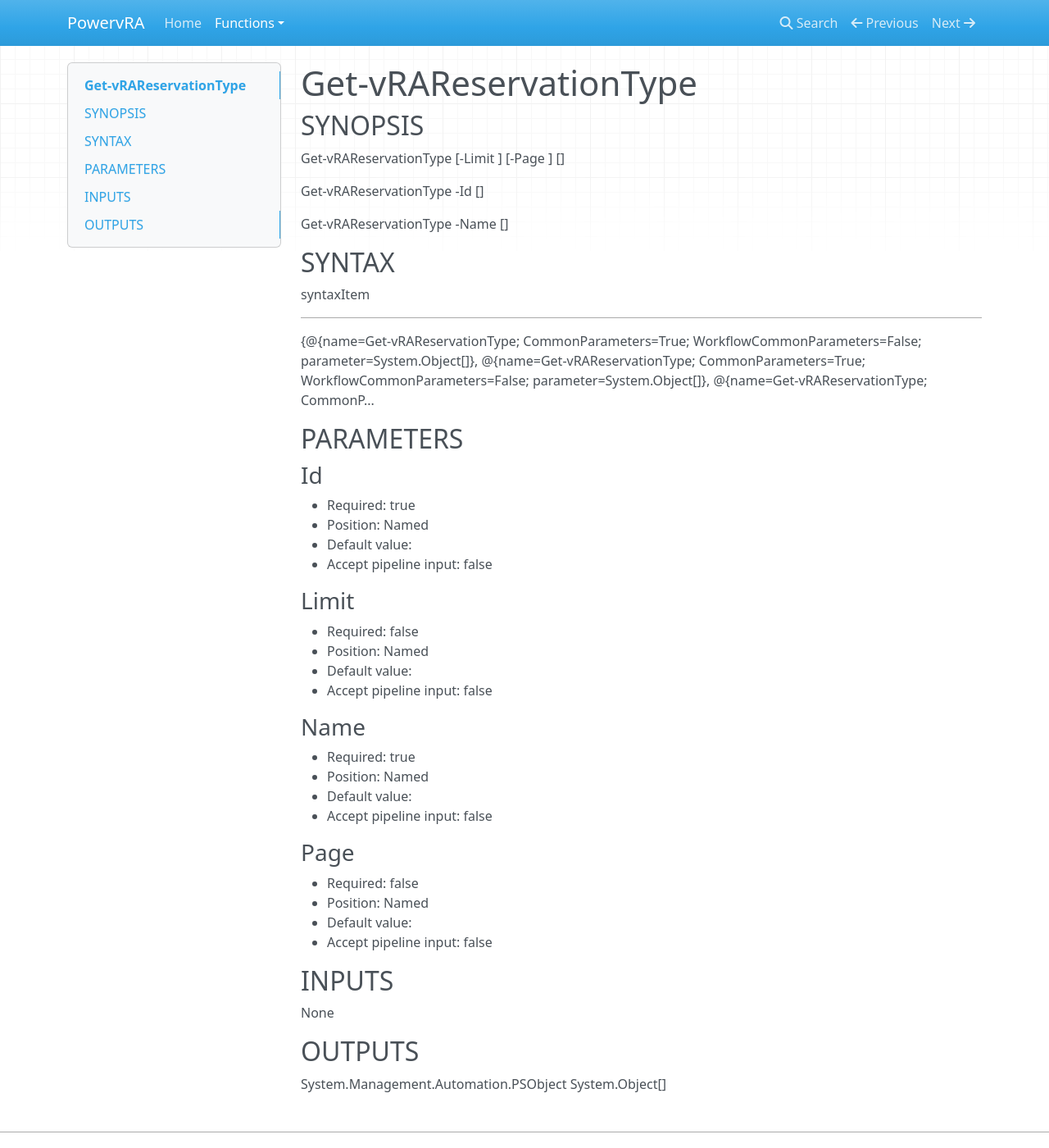
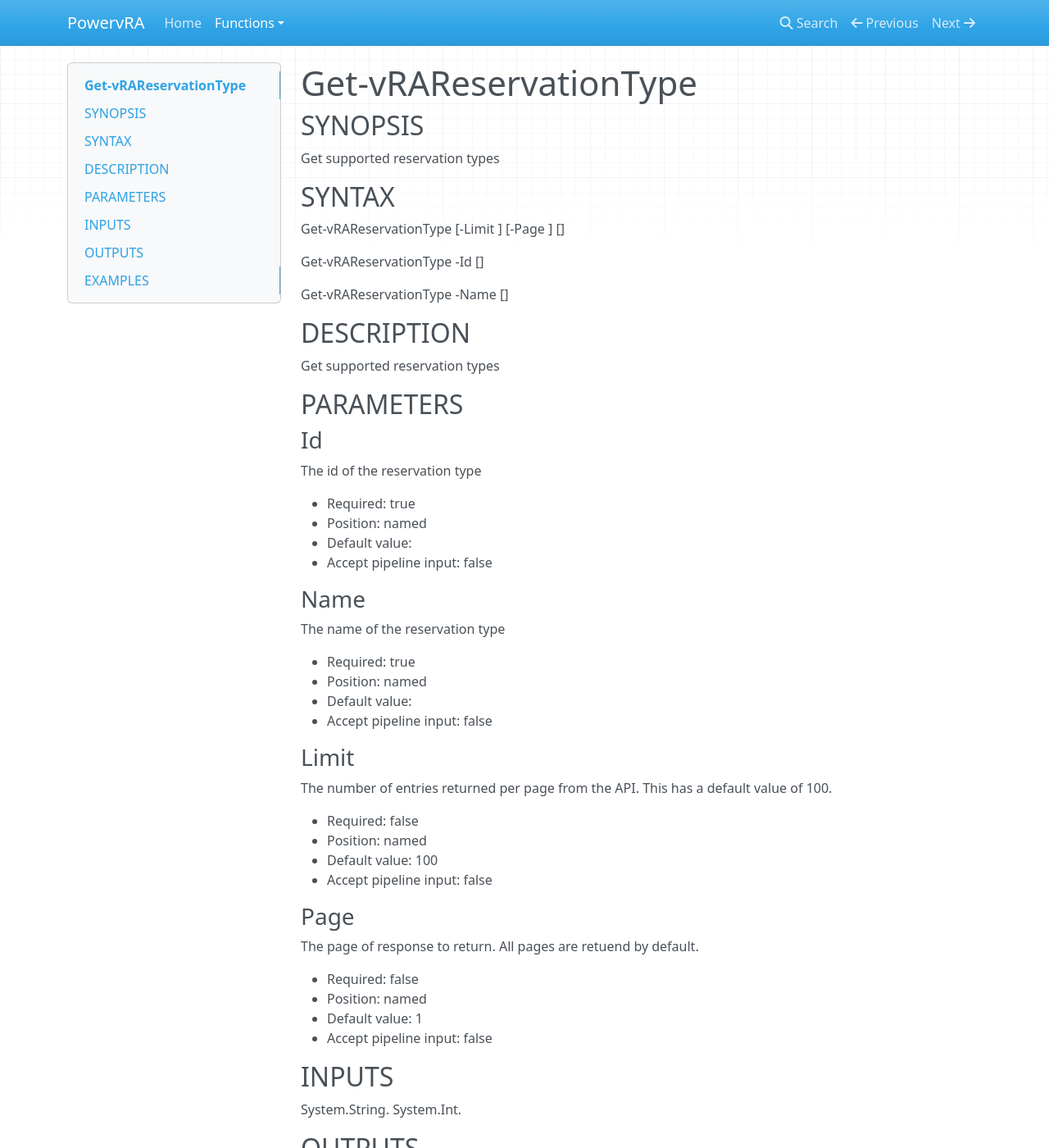
Before and after one commit to jakkulabs/PowervRA, an MkDocs documentation site: the page built from docs/Get-vRAReservationType.md, in a window 1280 px wide and 1400 px high. Shown: the whole window at 82% size. Built offline with MkDocs 1.6.1, drawn with Linux system fonts in a browser that asks for light colours; nearby versions of some CDN libraries; old or Windows-style settings are respelled for this version of MkDocs; some of the changed text lies outside the part shown.

Commit message:
Updated documentation with fix

````diff
--- a/docs/Get-vRAReservationType.md
+++ b/docs/Get-vRAReservationType.md
@@ -2,22 +2,16 @@
 
 ## SYNOPSIS
 
-
-Get-vRAReservationType [-Limit <int>] [-Page <int>] [<CommonParameters>]
-
-Get-vRAReservationType -Id <string[]> [<CommonParameters>]
-
-Get-vRAReservationType -Name <string[]> [<CommonParameters>]
-
+Get supported reservation types
 
 ## SYNTAX
 
 
- syntaxItem
+ Get-vRAReservationType [-Limit <Int32>] [-Page <Int32>] [<CommonParameters>]
 
- ----------
+ Get-vRAReservationType -Id <String[]> [<CommonParameters>]
 
- {@{name=Get-vRAReservationType; CommonParameters=True; WorkflowCommonParameters=False; parameter=System.Object[]}, @{name=Get-vRAReservationType; CommonParameters=True; WorkflowCommonParameters=False; parameter=System.Object[]}, @{name=Get-vRAReservationType; CommonP...
+ Get-vRAReservationType -Name <String[]> [<CommonParameters>]
 
 
 
@@ -25,47 +19,84 @@
 
 
 
+
+
+
+## DESCRIPTION
+
+Get supported reservation types
+
 ## PARAMETERS
 
 
 ### Id
 
+The id of the reservation type
 
 * Required: true
-* Position: Named
+* Position: named
+* Default value:
+* Accept pipeline input: false
+
+### Name
+
+The name of the reservation type
+
+* Required: true
+* Position: named
 * Default value:
 * Accept pipeline input: false
 
 ### Limit
 
+The number of entries returned per page from the API. This has a default value of 100.
 
 * Required: false
-* Position: Named
-* Default value:
-* Accept pipeline input: false
-
-### Name
-
-
-* Required: true
-* Position: Named
-* Default value:
+* Position: named
+* Default value: 100
 * Accept pipeline input: false
 
 ### Page
 
+The page of response to return. All pages are retuend by default.
 
 * Required: false
-* Position: Named
-* Default value:
+* Position: named
+* Default value: 1
 * Accept pipeline input: false
 
 ## INPUTS
 
-None
-
+System.String.
+System.Int.
 
 ## OUTPUTS
 
-System.Management.Automation.PSObject
-System.Object[]
+System.Management.Automation.PSObject.
+
+## EXAMPLES
+```
+-------------------------- EXAMPLE 1 --------------------------
+
+PS C:\>Get-vRAReservationType -Id "Infrastructure.Reservation.Cloud.vCloud"
+
+
+
+
+
+
+
+-------------------------- EXAMPLE 2 --------------------------
+
+PS C:\>Get-vRAReservationType -Name "vCloud Director"
+
+
+
+
+
+
+
+-------------------------- EXAMPLE 3 --------------------------
+
+PS C:\>Get-vRAReservationType
+```
````
Also changed, not shown: docs/Get-vRAReservation.md (+60 -19 lines).
